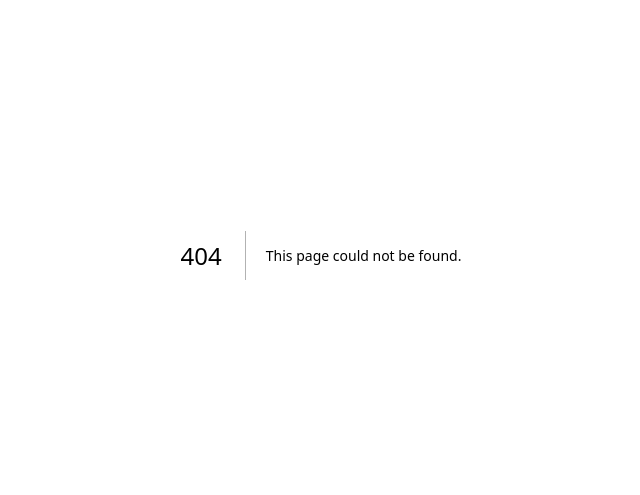
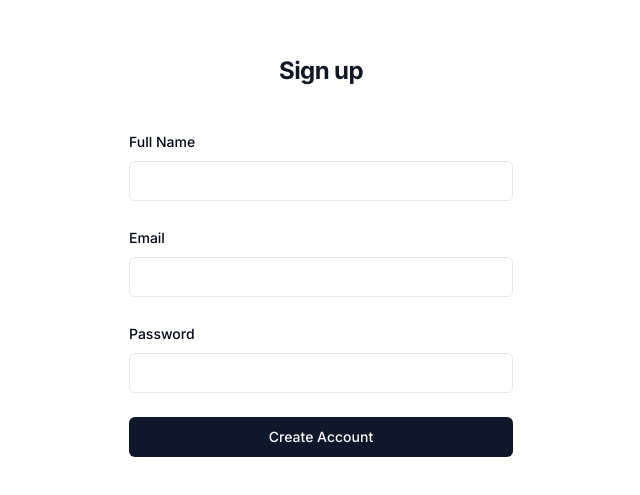
Before and after one commit to yinyinkyaw/next_auth_starter, a Next.js app: page /signup in a window 1280 px wide. Before the commit this address had no page. Shown: the part 145-640 px from the top of the page, without its empty margins (319-959 px from the left). Built offline with nearby package versions, Linux system fonts and the light colour scheme.

Commit message:
[implement] signup page

```diff
--- /dev/null
+++ b/app/(authentication)/signup/page.tsx
@@ -0,0 +1,77 @@
+"use client";
+
+import { Button } from "@/components/ui/button";
+import {
+  FormControl,
+  FormField,
+  FormItem,
+  FormLabel,
+  FormMessage,
+  Form,
+} from "@/components/ui/form";
+import { Input } from "@/components/ui/input";
+import { useForm } from "react-hook-form";
+
+type SignupProps = {
+  fullname: string;
+  email: string;
+  password: string;
+  confirm_password: string;
+};
+export default function SignupPage() {
+  const form = useForm<SignupProps>();
+
+  return (
+    <article className="flex min-h-full flex-1 flex-col justify-center px-6 py-12 lg:px-8">
+      <h2 className="text-center text-2xl font-bold leading-9 tracking-tight text-gray-900">
+        Sign up
+      </h2>
+      <div className="mt-10 sm:mx-auto sm:w-full sm:max-w-sm">
+        <Form {...form}>
+          <form className="space-y-6 grid grid-flow-row">
+            <FormField
+              control={form.control}
+              name="fullname"
+              render={({ field }) => (
+                <FormItem>
+                  <FormLabel htmlFor="full-name">Full Name</FormLabel>
+                  <FormControl>
+                    <Input {...field} />
+                  </FormControl>
+                  <FormMessage />
+                </FormItem>
+              )}
+            />
+            <FormField
+              control={form.control}
+              name="email"
+              render={({ field }) => (
+                <FormItem>
+                  <FormLabel htmlFor="email">Email</FormLabel>
+                  <FormControl>
+                    <Input {...field} />
+                  </FormControl>
+                  <FormMessage />
+                </FormItem>
+              )}
+            />
+            <FormField
+              control={form.control}
+              name="password"
+              render={({ field }) => (
+                <FormItem>
+                  <FormLabel htmlFor="password">Password</FormLabel>
+                  <FormControl>
+                    <Input type="password" {...field} />
+                  </FormControl>
+                  <FormMessage />
+                </FormItem>
+              )}
+            />
+            <Button type="submit">Create Account</Button>
+          </form>
+        </Form>
+      </div>
+    </article>
+  );
+}
--- a/components/login/LoginForm.tsx
+++ b/components/login/LoginForm.tsx
@@ -10,36 +10,20 @@ import {
 } from "@/components/ui/form";
 import { Button } from "@/components/ui/button";
 import { Input } from "@/components/ui/input";
-import { Resolver, SubmitHandler, useForm } from "react-hook-form";
+import { SubmitHandler, useForm } from "react-hook-form";
+import { zodResolver } from "@hookform/resolvers/zod";
+import { loginSchema } from "./schema";
+import Link from "next/link";
 
 type LoginFormProps = {
   username: string;
   password: string;
 };
 
-const resolver: Resolver<LoginFormProps> = async (values) => {
-  return {
-    values: values.username && values.password ? values : {},
-    errors: !values.username
-      ? {
-          username: {
-            type: "required",
-            message: "Please Fill Username",
-          },
-        }
-      : !values.password
-      ? {
-          password: {
-            type: "required",
-            message: "Please Fill Password",
-          },
-        }
-      : {},
-  };
-};
 export default function LoginForm() {
   const form = useForm<LoginFormProps>({
-    resolver,
+    resolver: zodResolver(loginSchema),
+    reValidateMode: "onChange",
   });
 
   const onSubmitLogin: SubmitHandler<LoginFormProps> = (data) => {
@@ -75,7 +59,17 @@ export default function LoginForm() {
               name="password"
               render={({ field }) => (
                 <FormItem>
-                  <FormLabel>Password</FormLabel>
+                  <div className="flex justify-between items-center">
+                    <FormLabel>Password</FormLabel>
+                    <div className="text-sm">
+                      <button
+                        type="button"
+                        className="font-semibold text-indigo-600 hover:text-indigo-500"
+                      >
+                        Forgot password?
+                      </button>
+                    </div>
+                  </div>
                   <FormControl>
                     <Input {...field} type="password" />
                   </FormControl>
@@ -83,9 +77,18 @@ export default function LoginForm() {
                 </FormItem>
               )}
             />
-            <Button type="submit">Submit</Button>
+            <Button type="submit">Login</Button>
           </form>
         </Form>
+        <p className="mt-10 text-center text-sm text-gray-500">
+          Not a member?
+          <Link
+            href="/signup"
+            className=" ml-2 font-semibold leading-6 text-indigo-600 hover:text-indigo-500"
+          >
+            Sign Up
+          </Link>
+        </p>
       </div>
     </article>
   );
--- /dev/null
+++ b/components/login/actions.tsx
@@ -0,0 +1 @@
+export default function onLoginHandler() {}
--- /dev/null
+++ b/components/login/schema.ts
@@ -0,0 +1,6 @@
+import { z } from "zod";
+
+export const loginSchema = z.object({
+  username: z.string({ message: "Please fill username" }),
+  password: z.string().min(5, { message: "Please fill at least 5 characters" }),
+});
--- a/package.json
+++ b/package.json
@@ -12,6 +12,7 @@
     "@hookform/resolvers": "^3.9.0",
     "@radix-ui/react-label": "^2.1.0",
     "@radix-ui/react-slot": "^1.1.0",
+    "axios": "^1.7.7",
     "class-variance-authority": "^0.7.0",
     "clsx": "^2.1.1",
     "lucide-react": "^0.436.0",
--- /dev/null
+++ b/utils/constants.ts
@@ -0,0 +1,4 @@
+export const api_url = process.env.NEXT_PUBLIC_API_DOMAIN;
+export const application_id = process.env.NEXT_PUBLIC_UNSPLASH_CLIENT_ID;
+export const access_key = process.env.NEXT_PUBLIC_UNSPLASH_ACCESS_KEY;
+export const secret_key = process.env.NEXT_PUBLIC_UNSPLASH_SECRET_KEY;
```
Also changed, not shown: utils/domain.ts (added, +17 -0 lines), app/(authentication)/login/page.tsx (renamed from app/login/page.tsx), 2 other files (tests, documents, lock files or other folders).
